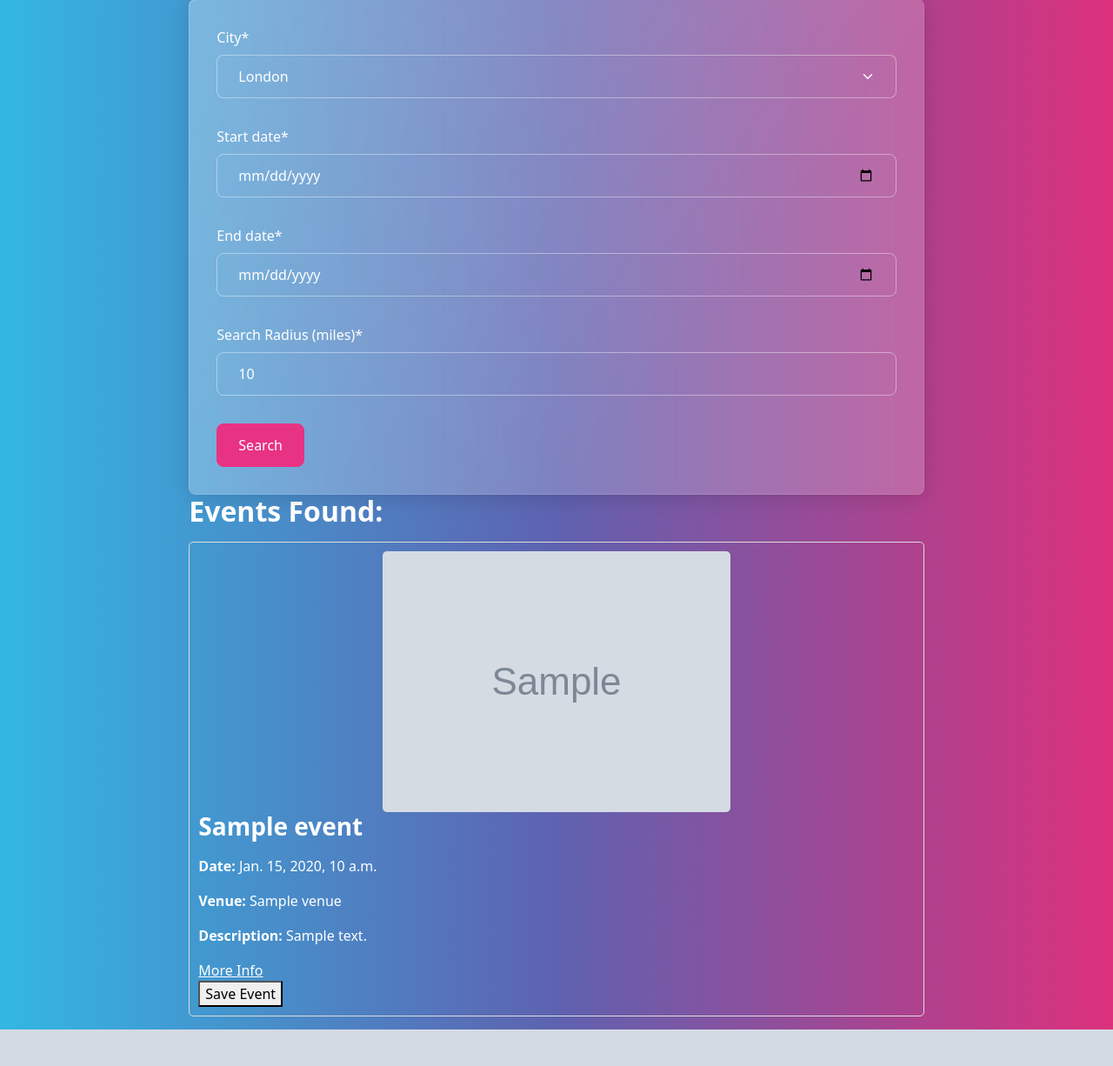
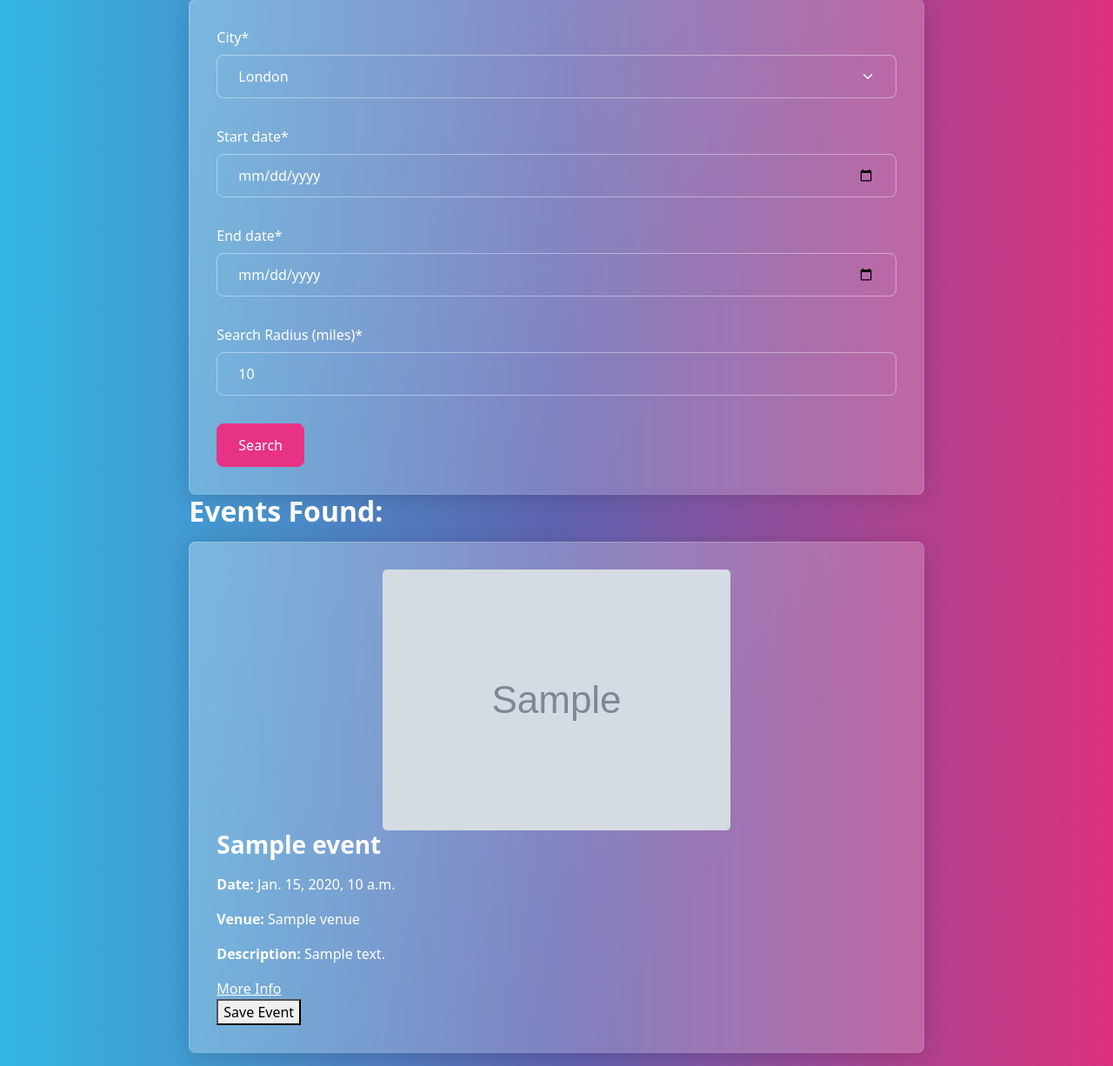
Before and after one commit to MarshallJD1/where2, a Django app: template events/templates/events/search_events.html in a window 1280 px wide. Shown: the part 65-1291 px from the top of the page at 87% size. Before the commit the page ends 1249 px from the top, so only its background shows below. Run offline with Django 4.2, Linux system fonts and the light colour scheme; tables that the repository leaves empty hold one stand-in row (values such as "Sample post"); the template is opened without the code that fills it: values that come from a table or form of the project are taken from there, most other values are stand-ins (such as "Sample title", 1, 10 or a date in 2020); grey boxes marked "Sample" are stand-in pictures; some libraries are stand-ins or nearby versions.

Commit message:
Sort styling

```diff
--- a/events/templates/events/search_events.html
+++ b/events/templates/events/search_events.html
@@ -56,7 +56,7 @@
             <h2>Events Found:</h2>
             <div>
                 {% for event in events %}
-                <div class="eventsCard">
+                <div class="eventsCard card bg-secondary text-white p-3">
                     {% if event.image %}
                     <img src="{{ event.image }}" alt="{{ event.name }}">
                     {% endif %}
```
